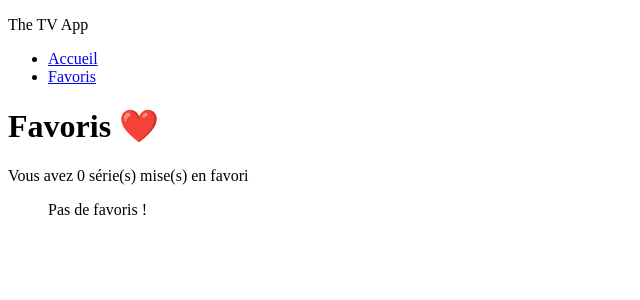
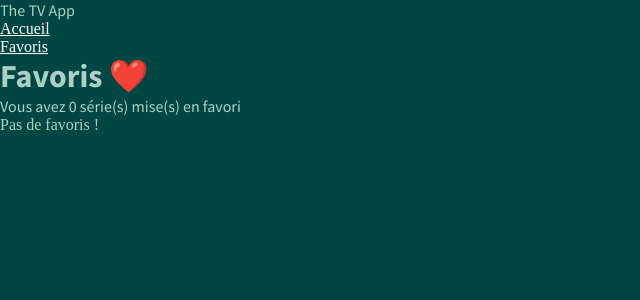
Before and after one commit to nicomil59/react-tv, a React (Create React App) app: page /bookmarks in a window 1280 px wide. Shown: the top 300 px of the page, without its empty margins (0-640 px from the left). Built offline with nearby package versions, Linux system fonts and the light colour scheme; no server answers.

Commit message:
style - réglages de base

```diff
--- a/src/components/Header.js
+++ b/src/components/Header.js
@@ -5,7 +5,7 @@ const Header = () => {
   return (
     <div>
       <div className="header-container">
-        <p className="header-title">The TV App</p>
+        <span className="header-title">The TV App</span>
         <Navigation />
       </div>
     </div>
--- /dev/null
+++ b/src/styles/_settings.scss
@@ -0,0 +1,79 @@
+// Polices
+
+@font-face {
+    font-family: "font-bold";
+    src: url(../assets/SourceSansPro-Bold.ttf);
+}
+
+@font-face {
+    font-family: "font-regular";
+    src: url(../assets/SourceSansPro-Regular.ttf);
+}
+
+$font-heading: "font-bold", sans-serif;
+$font-text: "font-regular", sans-serif;
+
+// Couleurs
+
+$color-background-1: #004643;
+$color-background-2: rgb(2, 45, 43);
+$color-headline: #fffffe;
+$color-text: #abd1c6;
+$color-btn: #f9bc60;
+$color-btn-text : #001e1d;
+$white: #fff;
+
+// Mixins
+
+@mixin flex-center {
+    display: flex;
+    justify-content: center;
+    align-items: center;
+}
+
+// Réglages de base
+
+* {
+    padding: 0;
+    margin: 0;
+    box-sizing: border-box;
+}
+
+body {
+    background-color: $color-background-1;
+    color: $color-text;
+}
+
+h1, h2, h3, h4, h5 {
+    font-family: $font-heading;
+}
+
+p, span {
+    font-family: $font-text;
+}
+
+li {
+    list-style-type: none;
+}
+
+a {
+    color: $white;
+}
+
+
+
+
+
+
+// Dimensions
+
+// $width-container: 89%;
+// $width-container-max: 1440px;
+
+// Breakpoints
+
+// $breakpoints: (
+//     tablet: 768px,
+//     desktop: 992px,
+//     larger-device: 1200px
+// );
--- /dev/null
+++ b/src/styles/index.scss
@@ -0,0 +1 @@
+@import "./settings";
```
Also changed, not shown: src/index.js (+5 -4 lines).
